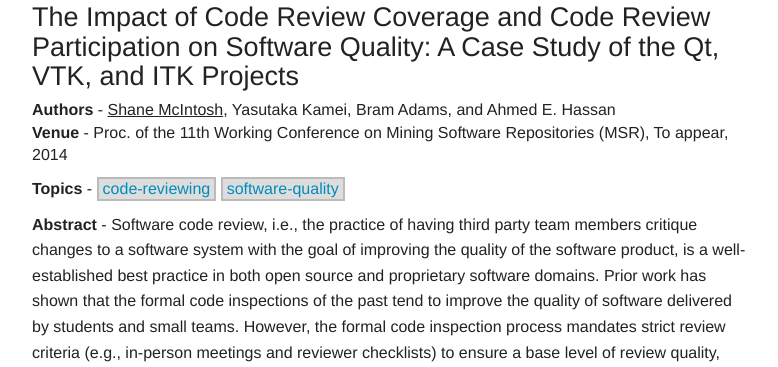
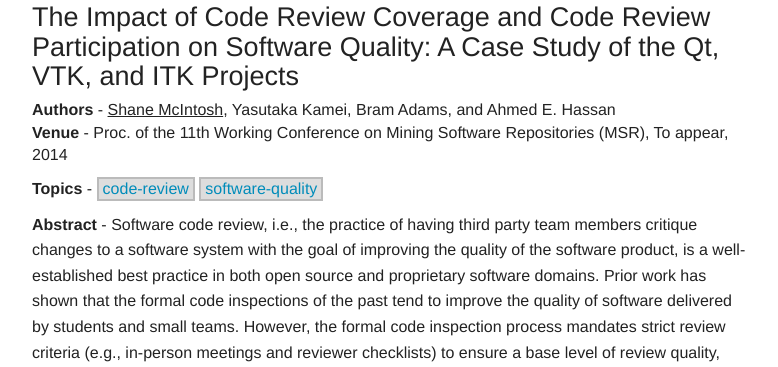
Before and after one commit to smcintosh/smcintosh.github.io, a Jekyll site: the page built from _posts/2014-05-31-the-impact-of-code-review-coverage-and-code-review-participation-on-software-quality.markdown, in a window 1280 px wide. Shown: the part 100-467 px from the top of the page, without its empty margins (123-901 px from the left). Built offline with Jekyll 4.4.1, drawn with Linux system fonts in a browser that asks for light colours; Markdown is read by kramdown in place of the engine named in the settings.

Commit message:
Code review instead of code reviewing

```diff
--- a/_config.yml
+++ b/_config.yml
@@ -1,5 +1,5 @@
 name: Shane McIntosh - Ph.D. Student
 markdown: redcarpet
 pygments: true
-taglist: ["build-systems", "web-applications", "software-evolution", "sonification", "code-cloning", "software-quality", "code-reviewing"]
+taglist: ["build-systems", "web-applications", "software-evolution", "sonification", "code-cloning", "software-quality", "code-review"]
 yearlist: ["2010", "2011", "2012", "2013", "2014"]
--- a/_posts/2014-05-31-the-impact-of-code-review-coverage-and-code-review-participation-on-software-quality.markdown
+++ b/_posts/2014-05-31-the-impact-of-code-review-coverage-and-code-review-participation-on-software-quality.markdown
@@ -4,7 +4,7 @@ date:  2014-05-31 03:00:00
 type: "confpaper"
 title: "The Impact of Code Review Coverage and Code Review Participation on Software Quality: A Case Study of the Qt, VTK, and ITK Projects"
 authors: "<u>Shane McIntosh</u>, Yasutaka Kamei, Bram Adams, and Ahmed E. Hassan"
-tags: ["code-reviewing", "software-quality"]
+tags: ["code-review", "software-quality"]
 venue: Proc. of the 11th Working Conference on Mining Software Repositories (MSR)
 pages: To appear
 pubyear: 2014
--- /dev/null
+++ b/tags/code-review.html
@@ -0,0 +1,5 @@
+---
+layout: tag
+title: Code Review
+tag: "code-review"
+---
```
